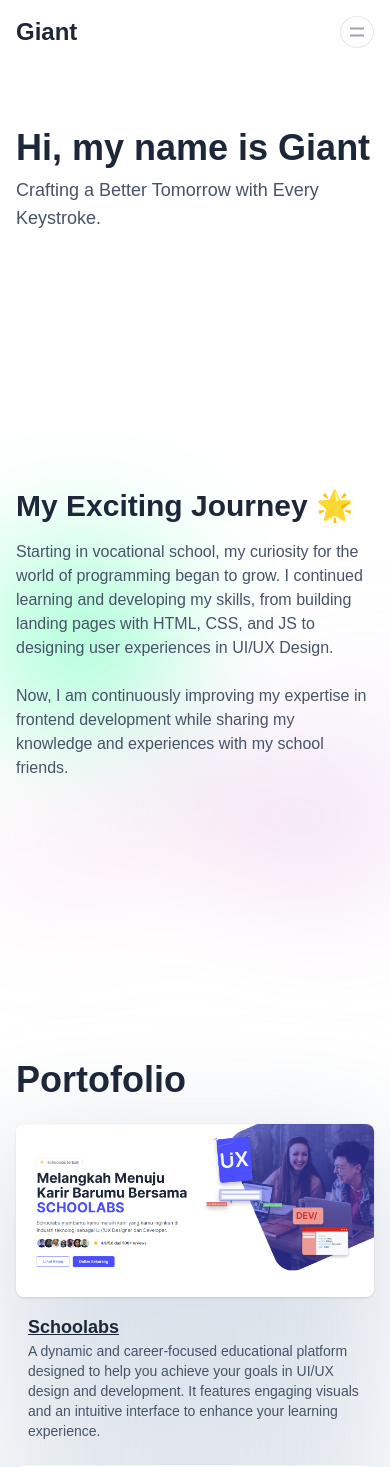
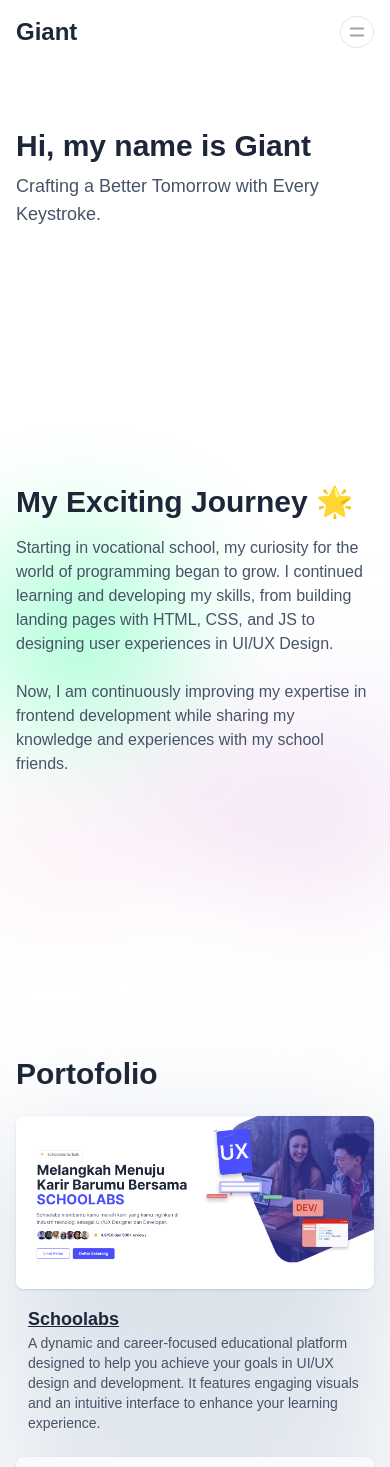
Before and after one commit to Jayennn/my-portofolio, a Next.js app: page / in a window 390 px wide. Shown: the top 1467 px of the page. Built offline with nearby package versions, Linux system fonts and the light colour scheme; a web font is replaced by a local one.

Commit message:
feat: text selection background

```diff
--- a/src/app/globals.css
+++ b/src/app/globals.css
@@ -5,6 +5,7 @@
 
 body {
     font-family: 'Be Vietnam Pro', sans-serif;
+    @apply selection:bg-stone-300
 }
 
 .transform-hamburger {
--- a/src/app/page.tsx
+++ b/src/app/page.tsx
@@ -13,7 +13,7 @@ export default function Home() {
         <div className="container md:px-6 flex items-center">
           <div className="w-full grid lg:grid-cols-3 items-center lg:px-24">
             <div className="space-y-2 col-span-2">
-              <h1 className="font-bold text-4xl md:text-5xl text-heading">Hi, my name is Giant</h1>
+              <h1 className="font-bold text-3xl md:text-5xl text-heading">Hi, my name is Giant</h1>
               <p className="font-medium text-lg text-paragraph">Crafting a Better Tomorrow with Every Keystroke.</p>
             </div>
             <div className="flex items-center relative">
@@ -57,7 +57,7 @@ export default function Home() {
         <div className="relative container md:px-6 flex flex-col items-center justify-center space-y-6">
           <div className="absolute top-28 md:top-6 w-full h-full -z-10 bg-gradient-to-b from-slate-300 opacity-80 to-white blur-3xl"></div>
           <div className="flex items-center justify-between w-full">
-            <h1 className="font-bold text-4xl text-heading">Portofolio</h1>
+            <h1 className="font-bold text-3xl md:text-4xl text-heading">Portofolio</h1>
           </div>
           <div className="grid grid-cols-1 md:grid-cols-2 lg:grid-cols-3 gap-4">
             <Card
```
